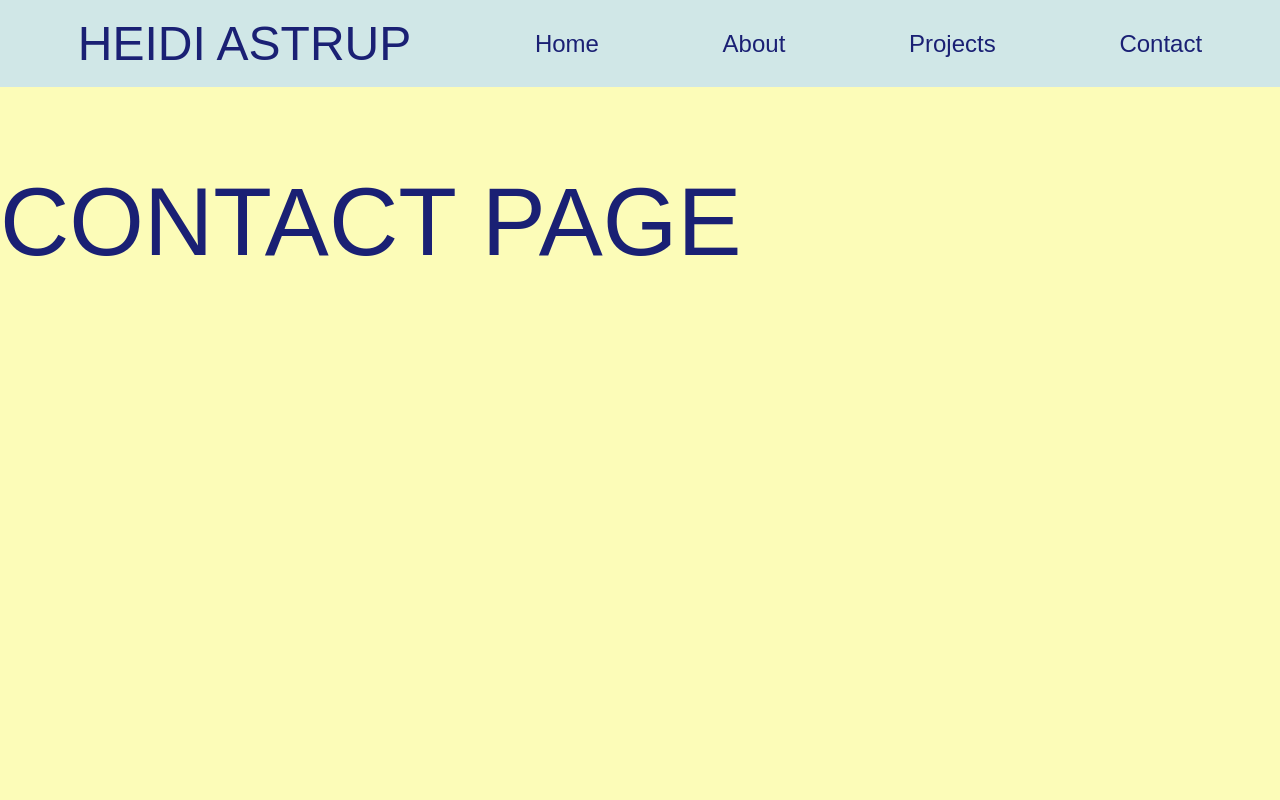
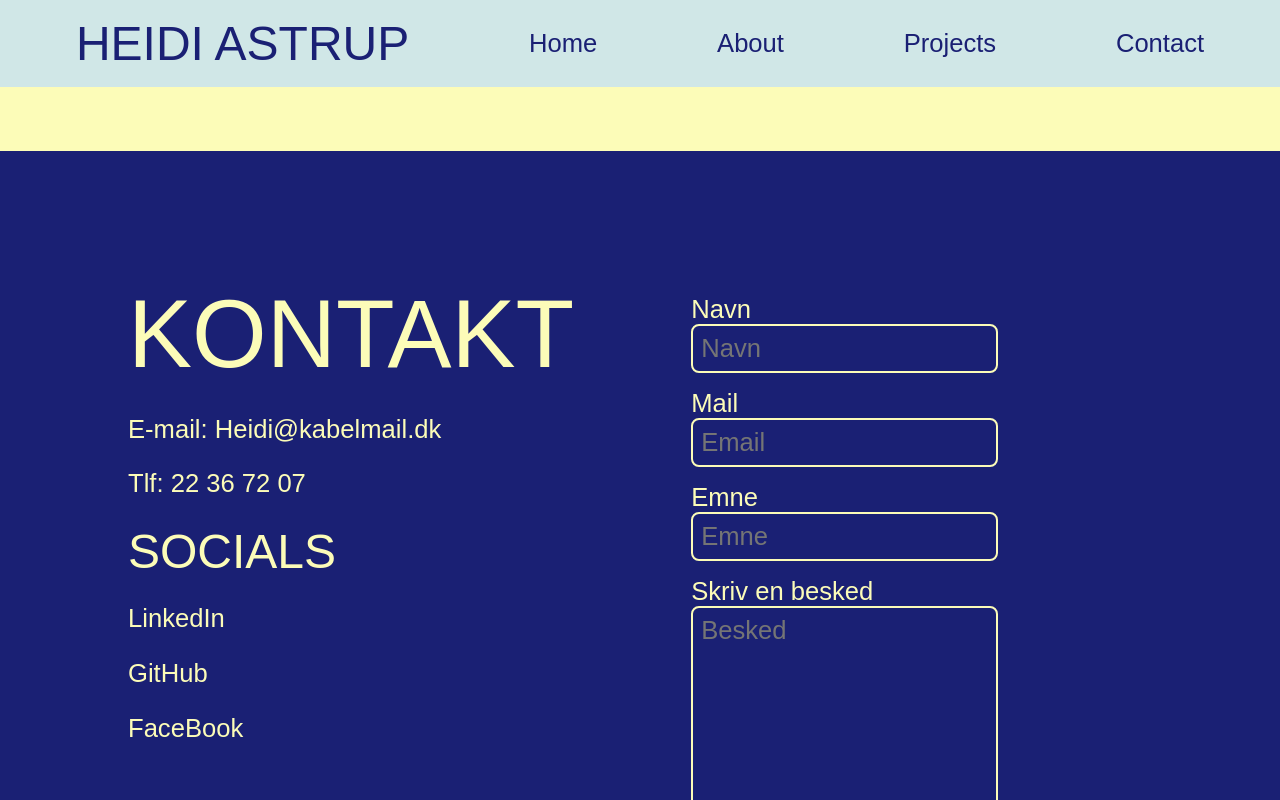
Before and after one commit to Heidi-Astrup/Heidi-Astrup.github.io, a React (Vite) app: page /contact in a window 1280 px wide. Shown: the top 800 px of the page. Built offline with nearby package versions, Linux system fonts and the light colour scheme; a web font is replaced by a local one.

Commit message:
Footer + send til mail

```diff
--- a/src/App.jsx
+++ b/src/App.jsx
@@ -11,10 +11,14 @@ function App() {
   return (
     <>
       <NavBar />
+      <main>
+        <Routes>
+          <Route path="/" element={<Home />} />
+          <Route path="/about" element={<About />} />
+          <Route path="/projects" element={<Projects />} />
+        </Routes>
+      </main>
       <Routes>
-        <Route path="/" element={<Home />} />
-        <Route path="/about" element={<About />} />
-        <Route path="/projects" element={<Projects />} />
         <Route path="/contact" element={<Contact />} />
       </Routes>
     </>
--- a/src/components/FooterContact.jsx
+++ b/src/components/FooterContact.jsx
@@ -0,0 +1,68 @@
+import { useState } from "react";
+
+export default function FooterContact() {
+  const [result, setResult] = useState("");
+
+  const handleSubmit = async (event) => {
+    event.preventDefault();
+    setResult("Sending....");
+    const formData = new FormData(event.target);
+
+    formData.append("access_key", "d01cdf63-a3a7-4443-be63-bae40d7be2a5");
+
+    const response = await fetch("https://api.web3forms.com/submit", {
+      method: "POST",
+      body: formData,
+    });
+
+    const data = await response.json();
+
+    if (data.success) {
+      setResult("Form Submitted Successfully");
+      event.target.reset();
+    } else {
+      console.log("Error", data);
+      setResult(data.message);
+    }
+
+    alert({ result });
+  };
+
+  return (
+    <div className="FooterContact">
+      <div className="kontaktDel">
+        <h2>KONTAKT</h2>
+        <p>E-mail: Heidi@kabelmail.dk</p>
+        <p>Tlf: 22 36 72 07</p>
+        <h3>SOCIALS</h3>
+        <p>LinkedIn</p>
+        <p>GitHub</p>
+        <p>FaceBook</p>
+      </div>
+      <form onSubmit={handleSubmit} className="kontaktForm">
+        <label HTMLfor="name">Navn</label>
+        <input id="name" type="text" placeholder="Navn" />
+        <label htmlFor="mail">Mail</label>
+        <input id="mail" type="email" placeholder="Email" />
+        <label htmlFor="emne">Emne</label>
+        <input id="emne" type="text" placeholder="Emne" />
+        <label htmlFor="besked">Skriv en besked</label>
+        <textarea
+          className="besked"
+          name=""
+          id="besked"
+          cols="30"
+          rows="10"
+          placeholder="Besked"
+        ></textarea>
+        <input
+          type="hidden"
+          name="access_key"
+          value="d01cdf63-a3a7-4443-be63-bae40d7be2a5"
+        />
+
+        <button type="submit">Send og få verdens bedste praktikant</button>
+      </form>
+    </div>
+  );
+}
--- a/src/index.css
+++ b/src/index.css
@@ -20,6 +20,7 @@ body {
 
 main {
   padding: 2rem;
+  font-size: 1.6rem;
 }
 
 h1 {
@@ -35,13 +36,14 @@ h2 {
   font-size: 6rem;
   text-transform: uppercase;
   font-weight: 400;
+  margin: 0%;
 }
 
 nav {
   display: flex;
   justify-content: space-around;
   padding: 1rem;
-  font-size: 1.5rem;
+  font-size: 1.6rem;
   align-items: center;
   background-color: var(--lysBlaa);
 }
@@ -50,3 +52,61 @@ a {
   text-decoration: none;
   color: var(--morkBlaa);
 }
+
+.FooterContact {
+  margin: 0%;
+  padding: 8rem;
+  display: flex;
+  justify-content: space-around;
+  background-color: var(--morkBlaa);
+  color: var(--gul);
+  font-size: 1.6rem;
+}
+
+.FooterContact h3 {
+  font-size: 3rem;
+  font-family: var(--displayFont);
+  margin: 0%;
+  font-weight: 400;
+}
+
+.kontaktDel {
+  width: 40%;
+}
+
+.kontaktForm {
+  display: flex;
+  flex-direction: column;
+  width: 30%;
+  margin: auto;
+}
+
+.kontaktForm label {
+  margin-top: 1rem;
+  font-size: 1.6rem;
+}
+
+.kontaktForm input,
+.besked,
+.kontaktForm button {
+  padding: 0.5rem;
+  border: 0.15rem solid var(--gul);
+  border-radius: 0.5rem;
+  font-family: var(--font);
+  font-weight: 200;
+  background-color: #00000000;
+  color: var(--gul);
+  font-size: 1.6rem;
+}
+
+.kontaktForm button {
+  margin-top: 1.5rem;
+  font-size: 1.6rem;
+  color: var(--gul);
+}
+
+.kontaktForm button:hover {
+  background-color: var(--gul);
+  color: var(--morkBlaa);
+  cursor: pointer;
+}
--- a/src/pages/Contact.jsx
+++ b/src/pages/Contact.jsx
@@ -1,7 +1,9 @@
+import FooterContact from "../components/FooterContact";
+
 export default function Contact() {
   return (
     <div className="Contact">
-      <h2>Contact Page</h2>
+      <FooterContact />
     </div>
   );
 }
```
